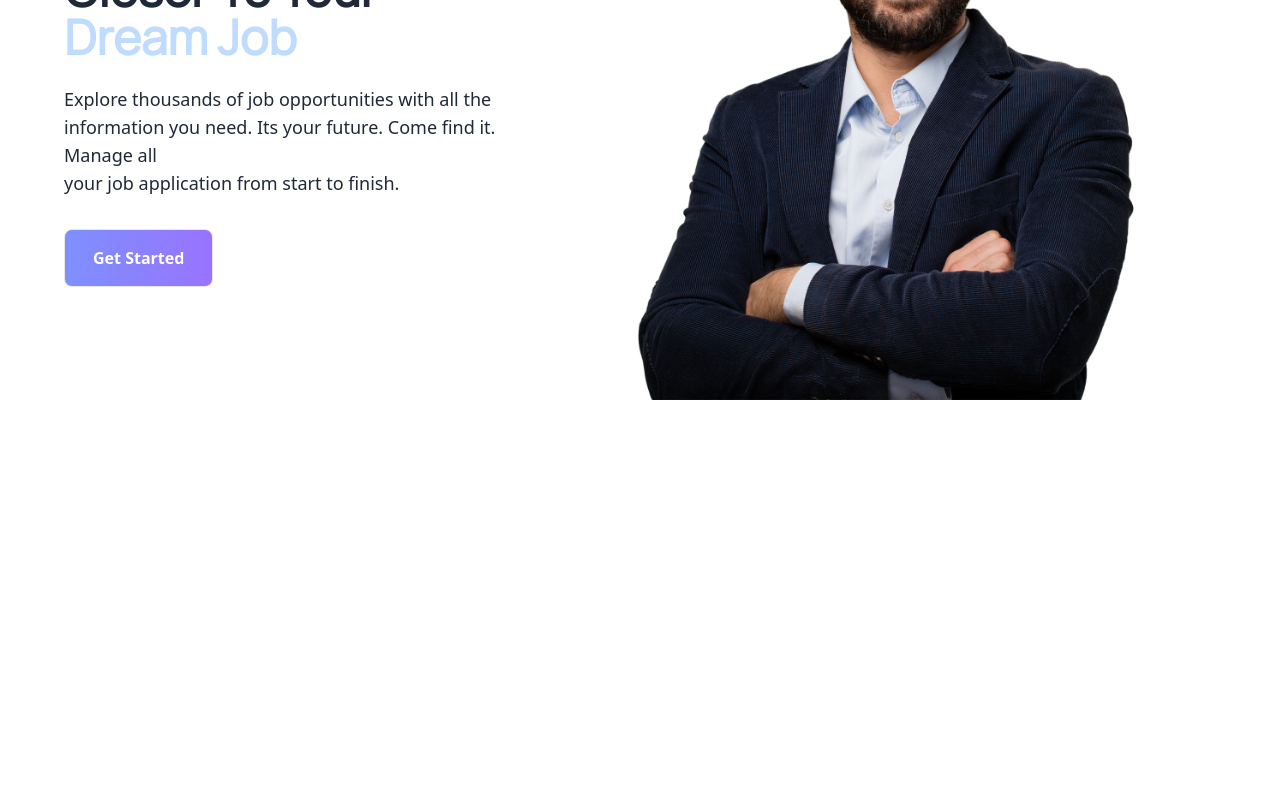
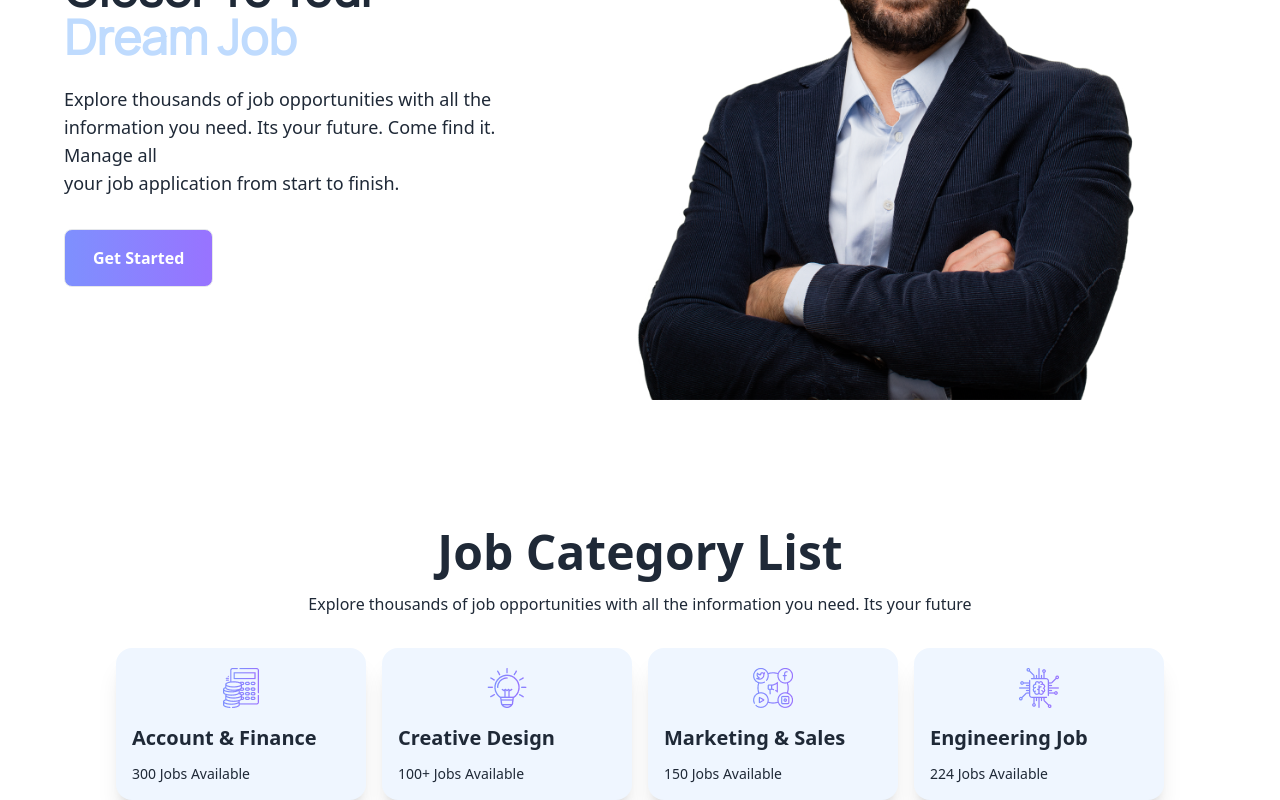
Before and after one commit to jakariachynabil10/JobApplication, a React (Vite) app: page / in a window 1280 px wide. Shown: the part 301-1101 px from the top of the page. Before the commit the page ends 800 px from the top, so only its background shows below. Built offline with nearby package versions, Linux system fonts and the light colour scheme.

Commit message:
job catagory is done (home)

```diff
--- a/public/normalData.json
+++ b/public/normalData.json
@@ -1,22 +1,26 @@
 [
     {
-        "img": "image1.jpg",
-        "name": "Sunset over the ocean",
-        "about": "This is a beautiful sunset over the ocean."
+        "id" : 1,
+        "img": "../src/assets/Icons/accounts 1.png",
+        "name": "Account & Finance",
+        "about": "300 Jobs Available"
       },
       {
-        "img": "image2.jpg",
-        "name": "Hot air balloon in a field",
-        "about": "A colorful hot air balloon floating over a field."
+        "id" : 2,
+        "img": "../src/assets/Icons/business 1.png",
+        "name": "Creative Design",
+        "about": "100+ Jobs Available"
       },
       {
-        "img": "image3.jpg",
-        "name": "Kitten playing with yarn",
-        "about": "A cute kitten playing with a ball of yarn."
+        "id" : 3,
+        "img": "../src/assets/Icons/social-media 1.png",
+        "name": "Marketing & Sales",
+        "about": "150 Jobs Available"
       },
       {
-        "img": "image4.jpg",
-        "name": "Mountain landscape at sunset",
-        "about": "A stunning mountain landscape at sunset."
+        "id" : 4,
+        "img": "../src/assets/Icons/chip 1.png",
+        "name": "Engineering Job",
+        "about": "224 Jobs Available"
       }
 ]
--- a/src/Home/Home.jsx
+++ b/src/Home/Home.jsx
@@ -1,8 +1,12 @@
 import React from "react";
-import personImg from '../assets/All Images/P3OLGJ1 copy 1.png'
-
+import personImg from "../assets/All Images/P3OLGJ1 copy 1.png";
+import JobCatg from "./JobCatg";
+import { useLoaderData } from "react-router-dom";
 
 const Home = () => {
+  const loadNormalData = useLoaderData()
+  // console.log(loadNormalData)
+
   return (
     <>
       {/* Banner section */}
@@ -10,18 +14,36 @@ const Home = () => {
         <div className="lg:flex justify-center items-center mx-16">
           <div className="pt-10">
             <h2 className="font-extrabold font-family text-5xl">
-            One Step <br/> Closer To Your <br/> <span className="text-blue-200">Dream Job</span>
+              One Step <br /> Closer To Your <br />{" "}
+              <span className="text-blue-200">Dream Job</span>
             </h2>
             <p className="pt-6 font-medium text-lg">
-            Explore thousands of job opportunities with all the <br/> information you need. Its your future. Come find it. Manage all <br/> your job application from start to finish.
+              Explore thousands of job opportunities with all the <br />{" "}
+              information you need. Its your future. Come find it. Manage all{" "}
+              <br /> your job application from start to finish.
             </p>
-            <button className="border rounded-lg px-7 text-white mt-8 py-4 font-semibold btn-color">Get Started</button>
+            <button className="border rounded-lg px-7 text-white mt-8 py-4 font-semibold btn-color">
+              Get Started
+            </button>
           </div>
           <div>
             <img src={personImg} alt="" />
           </div>
         </div>
       </section>
+
+      <section className="mt-32">
+      <h2 className="font-bold text-5xl text-center">Job Category List</h2>
+        <p className="text-center pt-4 font-medium">
+          Explore thousands of job opportunities with all the information you
+          need. Its your future
+        </p>
+      <div className="lg:flex justify-center items-center gap-4 mt-8">
+      {
+        loadNormalData.map(data => <JobCatg key={data.id} data={data}></JobCatg>)
+       }
+      </div>
+      </section>
     </>
   );
 };
--- /dev/null
+++ b/src/Home/JobCatg.jsx
@@ -0,0 +1,21 @@
+import React from "react";
+
+const JobCatg = ({ data }) => {
+  const { id, img, about, name } = data;
+
+  return (
+    <>
+      <div className="bg-blue-50 pt-5 card card-compact w-[250px] bg-base-100 shadow-xl">
+        <figure>
+          <img src={img} alt="Shoes" />
+        </figure>
+        <div className="card-body">
+          <h2 className="card-title">{name}</h2>
+          <p>{about}</p>
+        </div>
+      </div>
+    </>
+  );
+};
+
+export default JobCatg;
--- a/src/main.jsx
+++ b/src/main.jsx
@@ -11,6 +11,7 @@ import Home from './Home/Home';
 import Statistics from './Statistics/Statistics';
 import AppliedJobs from './AppliedJobs/AppliedJobs';
 import Blog from './Blog/Blog';
+import { NormalDataLoad } from './normalDataLoad/NormalDataLoad';
 
 const router = createBrowserRouter([
   {
@@ -20,11 +21,13 @@ const router = createBrowserRouter([
     children : [
       {
         path : '/',
-        element : <Home></Home>
+        element : <Home></Home>,
+        loader : NormalDataLoad
       },
       {
         path : 'home',
-        element : <Home></Home>
+        element : <Home></Home>,
+        loader : NormalDataLoad
       },
       {
         path : 'statistics',
--- /dev/null
+++ b/src/normalDataLoad/NormalDataLoad.jsx
@@ -0,0 +1,6 @@
+export const NormalDataLoad = async () =>{
+    const res = await fetch('normalData.json')
+    const data = await res.json()
+    return data
+
+}
```
